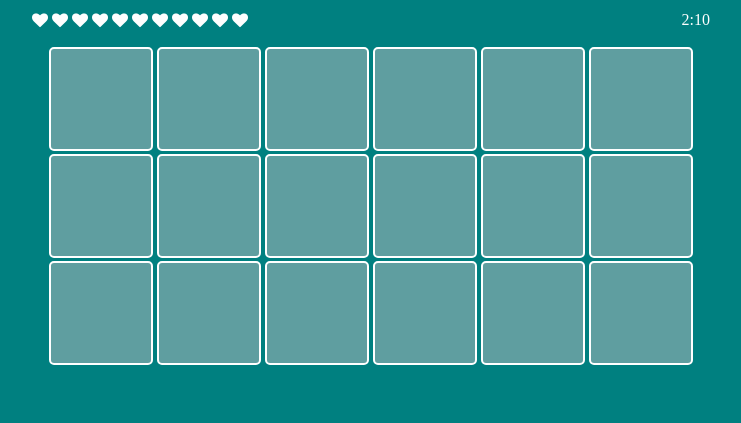
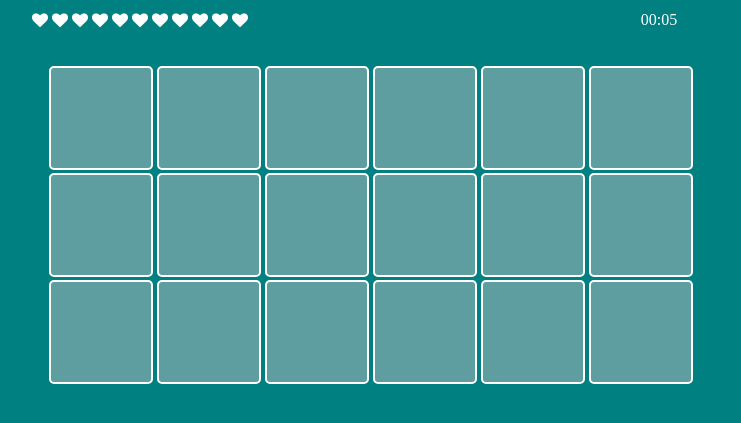
Before and after one commit to mike-crane/memory-game, a plain HTML site: page index.html in a window 1280 px wide. Shown: the part 251-674 px from the top of the page, without its empty margins (269-1010 px from the left). Drawn offline with Linux system fonts and the light colour scheme.

Commit message:
game clock funtional

```diff
--- a/assets/css/stylesheet.css
+++ b/assets/css/stylesheet.css
@@ -29,11 +29,11 @@ h1 {
   margin-left: 8px;
 }
 
-.clock {
+/*.clock {
   display: inline-block;
   float: right;
   margin-right: 8px;
-}
+}*/
 
 ul {
   list-style-type: none;
@@ -127,3 +127,7 @@ h2 {
 a {
   text-decoration: none;
 }
+
+#timer {
+	margin-left: 83%;
+}
--- a/assets/js/index.js
+++ b/assets/js/index.js
@@ -10,8 +10,30 @@ GOALS
     - Program board to reset tile positions  after predetermined number of attempts
 =========================================================- */
 
-// declare variables
-var memory-game-array = ['1', '1', '2', '2', '3', '3', '4', '4', '5', '5', '6', '6']; // array representing game tiles
-var game-values = [];  // to store game values
-var tile-ids = [];  // to store the id of each game tile
-var flipped-tiles = 0;  // to keep track of number of tiles that are flipped
+// =========== clock triggered on page load  ======================= //
+var minutesLabel = document.getElementById("minutes");
+var secondsLabel = document.getElementById("seconds");
+var totalSeconds = 0;
+setInterval(setTime, 1000);
+
+function setTime()
+{
+    ++totalSeconds;
+    secondsLabel.innerHTML = pad(totalSeconds%60);
+    minutesLabel.innerHTML = pad(parseInt(totalSeconds/60));
+}
+
+function pad(val)
+{
+    var valString = val + "";
+    if(valString.length < 2)
+    {
+        return "0" + valString;
+    }
+    else
+    {
+        return valString;
+    }
+}
+
+// ====================================================== //
--- a/index.html
+++ b/index.html
@@ -30,133 +30,168 @@
                   <span><i class="fa fa-heart"></i></span>
                   <span><i class="fa fa-heart"></i></span>
                 </section>
-                  <div class="clock">2:10</div>
+                  <div id="timer">
+                      <label id="minutes">00</label>:<label id="seconds">00</label>
+                  </div>
               </div>
             </ul>
             <br></br>
                              <!-- TILES -->
             <ul>
-              <li><div class="pane">
+              <li>
+                <div class="pane">
                 <input type="checkbox" id="a1">
                 <label class="card" for="a1">
                   <div class="flip"><i class="fa fa-anchor fa-2x"></i>
                   </div>
                 </label>
+              </div>
             </li>
-              <li><div class="pane">
+              <li>
+                <div class="pane">
                 <input type="checkbox" id="a2">
                 <label class="card" for="a2">
                   <div class="flip"><i class="fa fa-bolt fa-2x"></i></i>
                   </div>
                 </label>
+              </div>
             </li>
-              <li><div class="pane">
+              <li>
+                <div class="pane">
                 <input type="checkbox" id="a3">
                 <label class="card" for="a3">
                   <div class="flip"><i class="fa fa-futbol-o fa-2x"></i></i></div>
                 </label>
+              </div>
             </li>
-              <li><div class="pane">
+              <li>
+                <div class="pane">
                 <input type="checkbox" id="a4">
                 <label class="card" for="a4">
                   <div class="flip"><i class="fa fa-taxi fa-2x"></i></i></div>
                 </label>
+              </div>
             </li>
-              <li><div class="pane">
+              <li>
+                <div class="pane">
                 <input type="checkbox" id="a5">
                 <label class="card" for="a5">
                   <div class="flip"><i class="fa fa-cogs fa-2x"></i></i></div>
                 </label>
+              </div>
             </li>
-              <li><div class="pane">
+              <li>
+                <div class="pane">
                 <input type="checkbox" id="a6">
                 <label class="card" for="a6">
                   <div class="flip"><i class="fa fa-bicycle fa-2x"></i></i></div>
                 </label>
+              </div>
             </li>
             </ul>
             <ul>
-              <li><div class="pane">
+              <li>
+                <div class="pane">
                 <input type="checkbox" id="b1">
                 <label class="card" for="b1">
                   <div class="flip"><i class="fa fa-cogs fa-2x"></i></i></div>
                 </label>
+              </div>
             </li>
-              <li><div class="pane">
+              <li>
+                <div class="pane">
                 <input type="checkbox" id="b2">
                 <label class="card" for="b2">
                   <div class="flip"><i class="fa fa-taxi fa-2x"></i></i></div>
                 </label>
+              </div>
             </li>
-              <li><div class="pane">
+              <li>
+                <div class="pane">
                 <input type="checkbox" id="b3">
                 <label class="card" for="b3">
                   <div class="flip"><i class="fa fa-hand-peace-o fa-2x"></i></i></div>
                 </label>
+              </div>
             </li>
-              <li><div class="pane">
+              <li>
+                <div class="pane">
                 <input type="checkbox" id="b4">
                 <label class="card" for="b4">
                   <div class="flip"><i class="fa fa-anchor fa-2x"></i></i></div>
                 </label>
+              </div>
             </li>
-              <li><div class="pane">
+              <li>
+                <div class="pane">
                 <input type="checkbox" id="b5">
                 <label class="card" for="b5">
                   <div class="flip"><i class="fa fa-bolt fa-2x"></i></i>
                   </div>
                 </label>
+              </div>
             </li>
-              <li><div class="pane">
+              <li>
+                <div class="pane">
                 <input type="checkbox" id="b6">
                 <label class="card" for="b6">
                   <div class="flip"><i class="fa fa-futbol-o fa-2x"></i>
                   </div>
                 </label>
+              </div>
             </li>
             </ul>
             <ul>
-              <li><div class="pane">
+              <li>
+                <div class="pane">
                 <input type="checkbox" id="c1">
                 <label class="card" for="c1">
                   <div class="flip"><i class="fa fa-recycle fa-2x"></i></i></div>
                 </label>
+              </div>
             </li>
-              <li><div class="pane">
+              <li>
+                <div class="pane">
                 <input type="checkbox" id="c2">
                 <label class="card" for="c2">
                   <div class="flip"><i class="fa fa-medkit fa-2x"></i></i></div>
                 </label>
+              </div>
             </li>
-              <li><div class="pane">
+              <li>
+                <div class="pane">
                 <input type="checkbox" id="c3">
                 <label class="card" for="c3">
                   <div class="flip"><i class="fa fa-recycle fa-2x"></i></i></div>
                 </label>
+              </div>
             </li>
-              <li><div class="pane">
+              <li>
+                <div class="pane">
                 <input type="checkbox" id="c4">
                 <label class="card" for="c4">
                   <div class="flip"><i class="fa fa-hand-peace-o fa-2x"></i></i></div>
                 </label>
+              </div>
             </li>
-              <li><div class="pane">
+              <li>
+                <div class="pane">
                 <input type="checkbox" id="c5">
                 <label class="card" for="c5">
                   <div class="flip"><i class="fa fa-bicycle fa-2x"></i></i></div>
                 </label>
+              </div>
             </li>
-              <li><div class="pane">
+              <li>
+                <div class="pane">
                 <input type="checkbox" id="c6">
                 <label class="card" for="c6">
                   <div class="flip"><i class="fa fa-medkit fa-2x"></i></i></div>
                 </label>
+              </div>
             </li>
             </ul>
         </div>
-            </ul>
-            <ul></ul>
-            <ul></ul>
           </div>
           <script src="assets/js/index.js"></script>
   </body>
```
Lines whose indentation alone changed are shown as unchanged.
